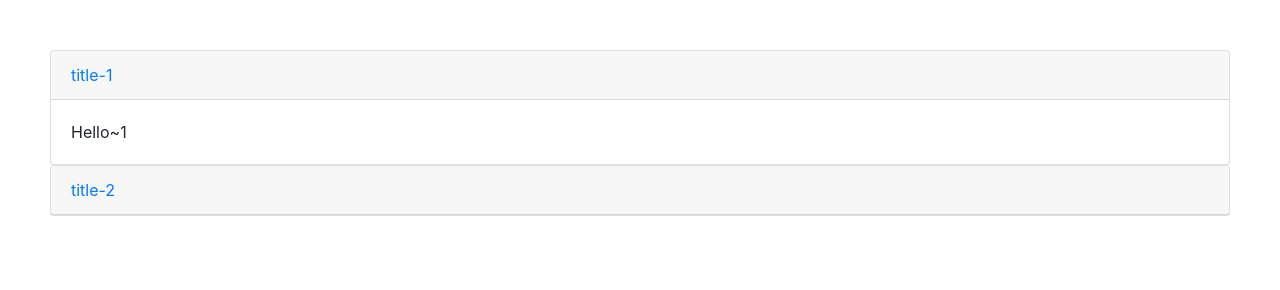
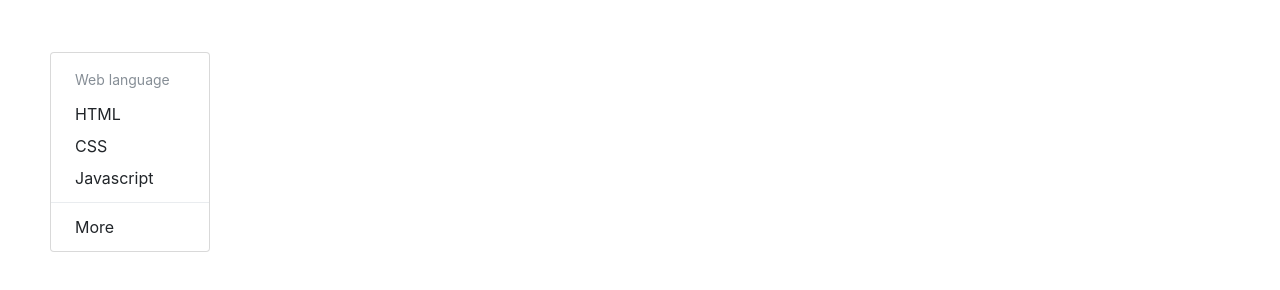
Before and after one commit to superclay/clay-bootstrap-4, a website: page index.html in a window 1280 px wide. Drawn offline with nearby package versions, Linux system fonts and the light colour scheme.

Commit message:
component demo 應用 dropdown

```diff
--- a/index.html
+++ b/index.html
@@ -14,22 +14,15 @@
 </head>
 <body>
 	<div class="component demo">
-		<div id="accordion">
-			<div class="card">
-				<div class="card-header">
-					<a href="#collapse-1" data-toggle="collapse">title-1</a>
-				</div>
-				<div class="collapse show" id="collapse-1" data-parent="#accordion">
-					<div class="card-body">Hello~1</div>
-				</div>
-			</div>
-			<div class="card">
-				<div class="card-header">
-					<a href="#collapse-2"  data-toggle="collapse">title-2</a>
-				</div>
-				<div class="collapse" id="collapse-2" data-parent="#accordion">
-					<div class="card-body">Hello~2</div>
-				</div>
+		<div class="dropdown">
+			<div class="dropdown-menu show">
+				<div class="dropdown-header">Web language</div>
+				<a href="#" class="dropdown-item">HTML</a>
+				<a href="#" class="dropdown-item">CSS</a>
+				<a href="#" class="dropdown-item">Javascript</a>
+				<div class="dropdown-divider"></div>
+				<a href="#" class="dropdown-item">More</a>
+
 			</div>
 
 		</div>
```
